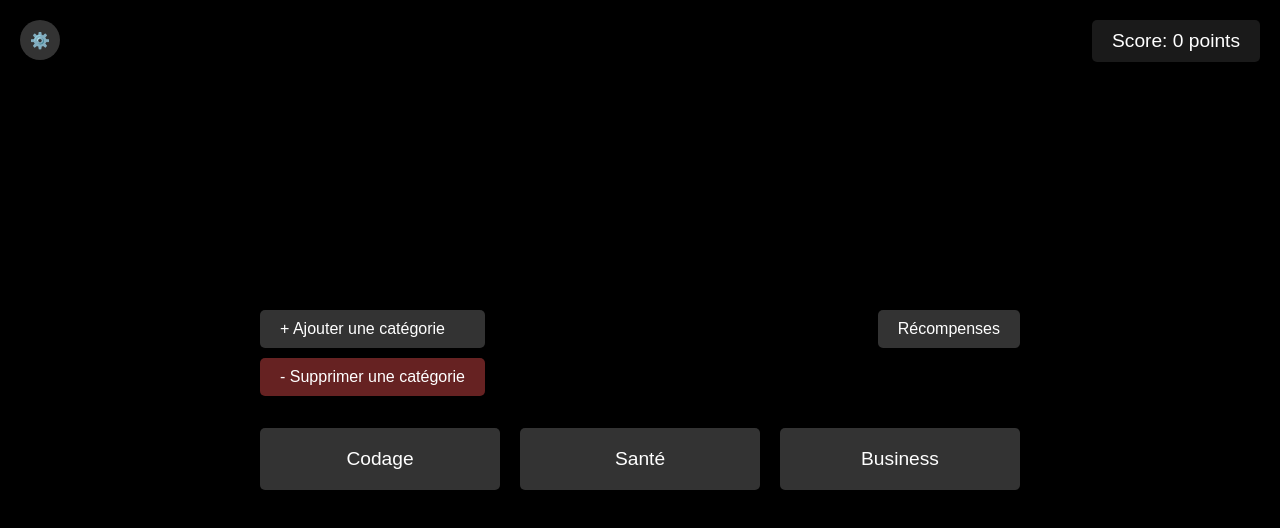
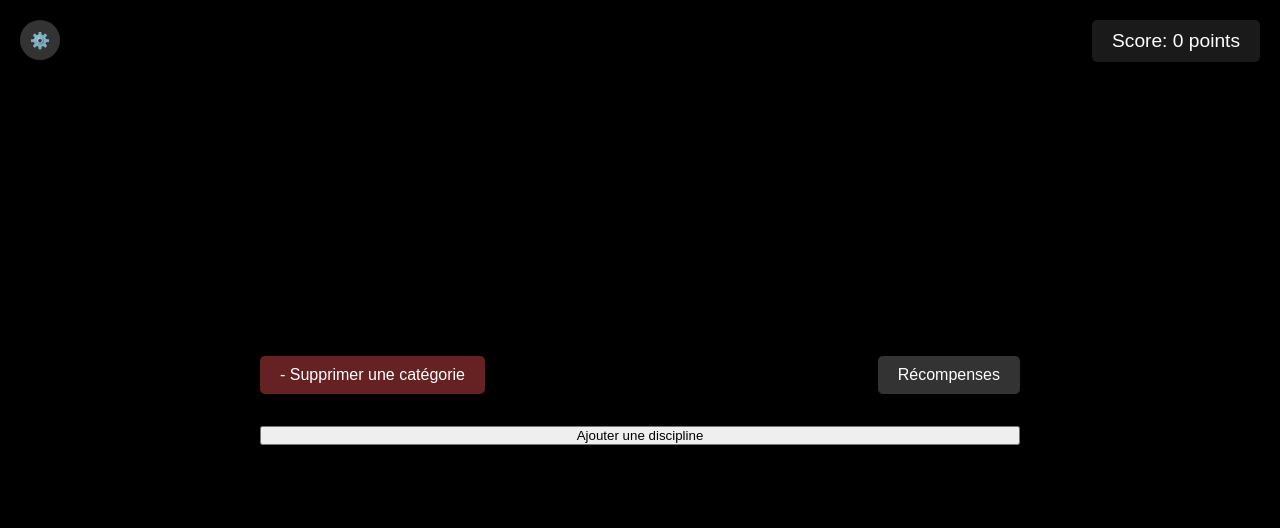
Before and after one commit to WesternPineTits/Le-Jeu-Ultime, a plain HTML site: page index.html in a window 1280 px wide. Both pictures are taken after a click on the button "GO". Drawn offline with Linux system fonts and the light colour scheme.

```diff
--- a/index.html
+++ b/index.html
@@ -58,15 +58,12 @@
         <div id="categories-screen" class="screen">
             <div class="nav-buttons">
                 <div class="category-management">
-                    <button id="add-category" class="management-btn">+ Ajouter une catégorie</button>
                     <button id="delete-category" class="management-btn delete-btn">- Supprimer une catégorie</button>
                 </div>
                 <button id="rewards-button" class="nav-btn">Récompenses</button>
             </div>
             <div class="categories">
-                <button class="category-btn" data-points="1">Codage</button>
-                <button class="category-btn" data-points="1">Santé</button>
-                <button class="category-btn" data-points="1">Business</button>
+                <button id="add-category" class="add-discipline-btn">Ajouter une discipline</button>
             </div>
         </div>
 
--- a/styles.css
+++ b/styles.css
@@ -1,4 +1,4 @@
-:root {
+* {
     --background-color: #000000;
     --text-color: #ffffff;
     --button-color: #333333;
```
